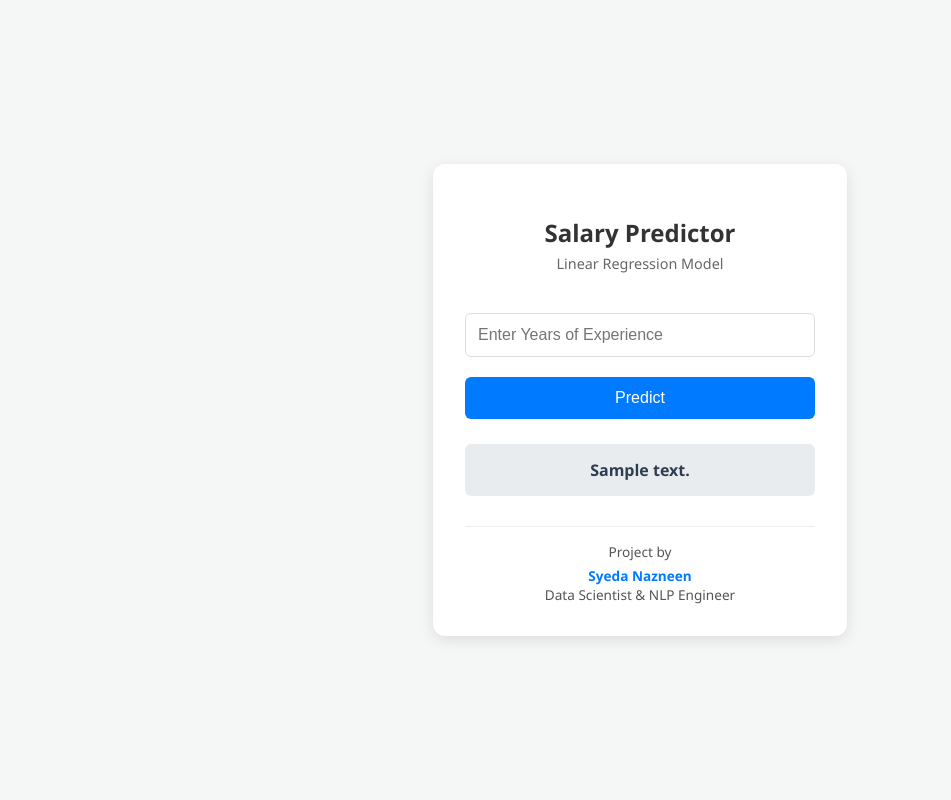
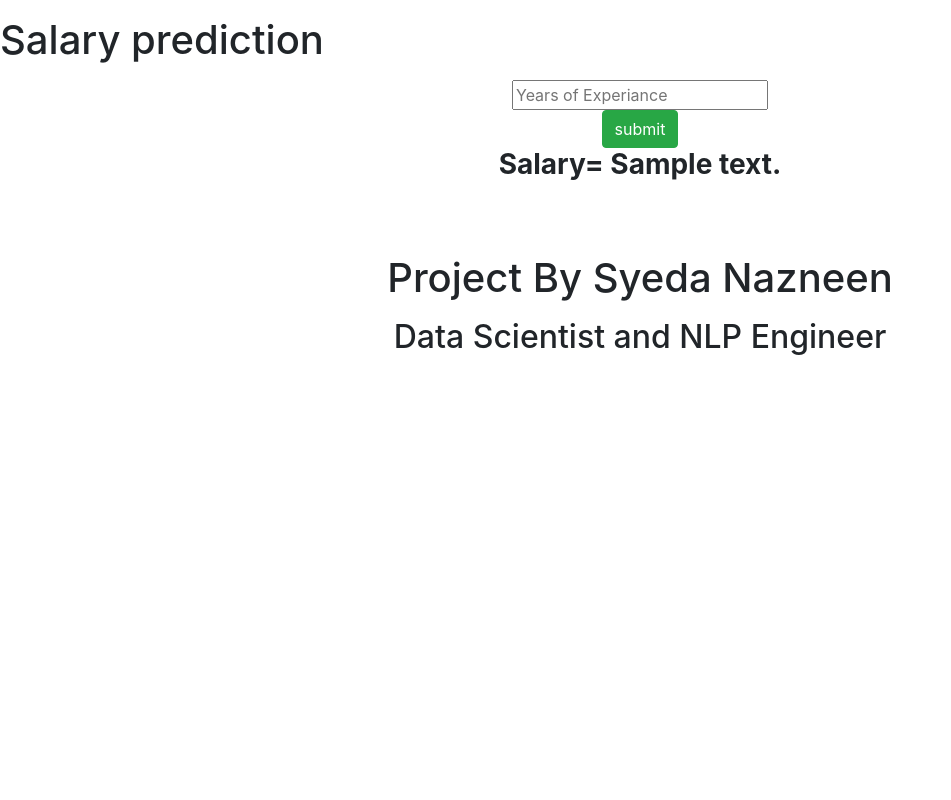
Before and after one commit to SyedaNazneen/Salary-Prediction, a Flask app: template templates/index.html in a window 1280 px wide. Shown: the whole page, without its empty margins (0-951 px from the left). Run offline with Flask 3, Linux system fonts and the light colour scheme; the template is opened without the code that fills it: most values are stand-ins (such as "Sample title", 1, 10 or a date in 2020); parts of the project's set-up code (start-up, migrations or seed data) failed here and were passed over; some libraries are stand-ins or nearby versions.

Commit message:
Update index.html

```diff
--- a/templates/index.html
+++ b/templates/index.html
@@ -2,45 +2,49 @@
 <html lang="en">
 <head>
     <meta charset="UTF-8">
-    <meta name="viewport" content="width=device-width, initial-scale=1.0">
-    <title>ML Predictor</title>
-    <style>
-        body { font-family: 'Segoe UI', Tahoma, Geneva, Verdana, sans-serif; background: #f4f7f6; display: flex; justify-content: center; align-items: center; height: 100vh; margin: 0; }
-        .container { background: white; padding: 2rem; border-radius: 12px; box-shadow: 0 4px 15px rgba(0,0,0,0.1); width: 350px; text-align: center; }
-        h2 { color: #333; margin-bottom: 5px; }
-        .subtitle { color: #666; font-size: 0.9rem; margin-bottom: 20px; }
-        input { width: 100%; padding: 12px; margin: 20px 0; border: 1px solid #ddd; border-radius: 6px; box-sizing: border-box; font-size: 16px; }
-        button { background: #007bff; color: white; border: none; padding: 12px 24px; border-radius: 6px; cursor: pointer; width: 100%; font-size: 16px; transition: background 0.3s; }
-        button:hover { background: #0056b3; }
-        .result { margin-top: 25px; padding: 15px; background: #e9ecef; border-radius: 6px; color: #2c3e50; font-weight: bold; }
+      <meta name="viewport" content="width=device-width, initial-scale=1.0">
 
-        /* New Footer Style */
-        .footer { margin-top: 30px; border-top: 1px solid #eee; padding-top: 15px; font-size: 0.85rem; color: #555; line-height: 1.4; }
-        .name { color: #007bff; font-weight: bold; display: block; margin-top: 5px; }
-    </style>
+    <!-- google font -->
+    <link href="https://fonts.googleapis.com/css2?family=Anton&family=Ultra&display=swap" rel="stylesheet">
+
+    <!-- bootstrap -->
+    <link rel="stylesheet" href="https://stackpath.bootstrapcdn.com/bootstrap/4.3.1/css/bootstrap.min.css"
+        integrity="sha384-ggOyR0iXCbMQv3Xipma34MD+dH/1fQ784/j6cY/iJTQUOhcWr7x9JvoRxT2MZw1T" crossorigin="anonymous">
+
+    <!-- css -->
+    <link rel="stylesheet" href="static\css\style.css">
+    <title>Flask</title>
 </head>
-<body>
+<body bgcolor="sky blue">
+<p> <h1> Salary prediction </h1></p>
 
-<div class="container">
-    <h2>Salary Predictor</h2>
-    <div class="subtitle">Linear Regression Model</div>
+<div class="container text-center">
+    <form action="/predict" method="POST">
+        <input type="text" name = 'Years of Experiance' placeholder="Years of Experiance"><br>
+        <button class = 'btn btn-success'>submit</button>
 
-    <form action="/predict" method="post">
-        <input type="number" step="0.1" name="experience" placeholder="Enter Years of Experience" required value="{{original_input}}">
-        <button type="submit">Predict</button>
+
     </form>
 
-    {% if prediction_text %}
-    <div class="result">
-        {{ prediction_text }}
-    </div>
-    {% endif %}
+     <h3><strong>Salary= {{ prediction_text }}</strong></h3>
 
-    <div class="footer">
-        Project by <span class="name">Syeda Nazneen</span>
-        Data Scientist & NLP Engineer
-    </div>
+        <br>
+        <br>
+
+        <p> <h1> Project By Syeda Nazneen  </h1> </p>
+    <p><h2> Data Scientist and NLP Engineer</h2></p>
+
+
+    <script src="https://code.jquery.com/jquery-3.3.1.slim.min.js"
+        integrity="sha384-q8i/X+965DzO0rT7abK41JStQIAqVgRVzpbzo5smXKp4YfRvH+8abtTE1Pi6jizo"
+        crossorigin="anonymous"></script>
+    <script src="https://cdnjs.cloudflare.com/ajax/libs/popper.js/1.14.7/umd/popper.min.js"
+        integrity="sha384-UO2eT0CpHqdSJQ6hJty5KVphtPhzWj9WO1clHTMGa3JDZwrnQq4sF86dIHNDz0W1"
+        crossorigin="anonymous"></script>
+    <script src="https://stackpath.bootstrapcdn.com/bootstrap/4.3.1/js/bootstrap.min.js"
+        integrity="sha384-JjSmVgyd0p3pXB1rRibZUAYoIIy6OrQ6VrjIEaFf/nJGzIxFDsf4x0xIM+B07jRM"
+        crossorigin="anonymous"></script>
+
 </div>
-
 </body>
 </html>
```
